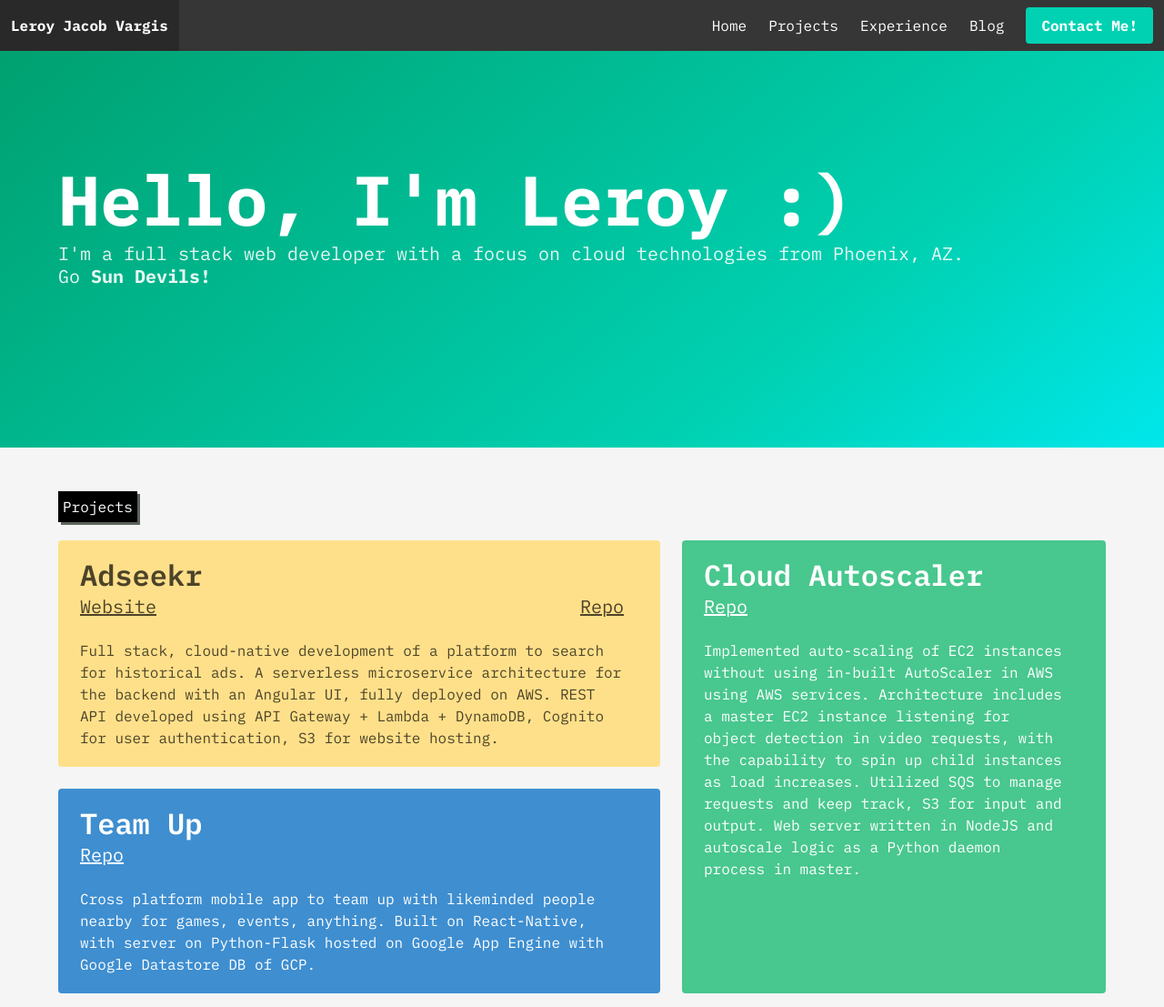
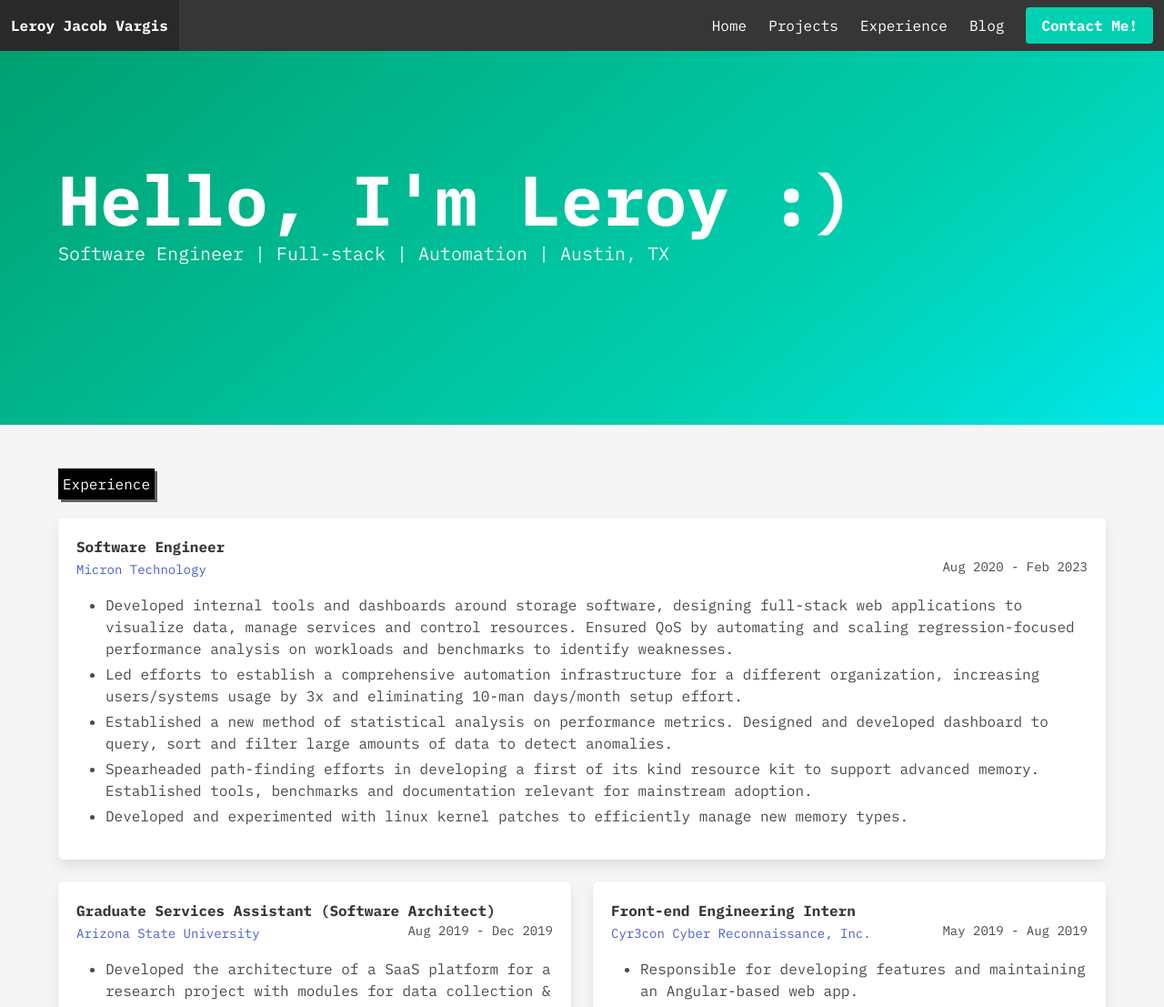
Before and after one commit to leroyjvargis/portfolio-new, a plain HTML site: page index.html in a window 1280 px wide. Shown: the top 1107 px of the page at 91% size. Drawn offline with nearby package versions, Linux system fonts and the light colour scheme.

Commit message:
2023 update

```diff
--- a/index.html
+++ b/index.html
@@ -70,65 +70,42 @@
             Hello, I'm Leroy :)
         </h1>
         <h2 class="subtitle">
-            I'm a full stack web developer with a focus on cloud technologies from Phoenix, AZ. <br>Go <b>Sun Devils!</b>
+            Software Engineer | Full-stack | Automation | Austin, TX
         </h2>
       </div>
     </div>
   </section>
 
-  <section class="section main-section" id="projects">
-    <div class="container">
-      <h3 class="section-heading">
-        Projects
-      </h3>
-      <div class="tile is-ancestor">
-        <div class="tile is-vertical is-7">
-          <div class="tile">
-            <div class="tile is-parent">
-              <article class="tile is-child notification is-warning">
-                <p class="title">Adseekr</p>
-                <p class="subtitle"><a target="_blank" href="https://adseekr.leroyjv.dev/">Website</a> <span style="float:right"><a target="_blank" href="https://github.com/leroyjvargis/adseekr-ui">Repo</a></span></p>
-                <p class="content">Full stack, cloud-native development of a platform to search for historical ads. A serverless microservice architecture for the backend with an Angular UI, fully deployed on AWS. REST API developed using API Gateway + Lambda + DynamoDB, Cognito for user authentication, S3 for website hosting. </p>
-              </article>
-            </div>
-          </div>
-          <div class="tile is-parent">
-            <article class="tile is-child notification is-info">
-              <p class="title">Team Up</p>
-              <p class="subtitle"><a target="_blank" href="https://github.com/leroyjvargis/teamUp-CSE546">Repo</a></p>
-              <p class="content">Cross platform mobile app to team up with likeminded people nearby for games, events, anything. Built on React-Native, with server on Python-Flask hosted on Google App Engine with Google Datastore DB of GCP. </p>
-            </article>
-          </div>
-        </div>
-        <div class="tile is-parent">
-          <article class="tile is-child notification is-success">
-            <p class="title">Cloud Autoscaler</p>
-            <p class="subtitle"><a target="_blank" href="https://github.com/leroyjvargis/cloud-autoscaler">Repo</a></p>
-            <div class="content">
-              <p>Implemented auto-scaling of EC2 instances without using in-built AutoScaler in AWS using AWS services. Architecture includes a master EC2 instance listening for object detection in video requests, with the capability to spin up child instances as load increases. Utilized SQS to manage requests and keep track, S3 for input and output. Web server written in NodeJS and autoscale logic as a Python daemon process in master.</p>
-            </div>
-          </article>
-        </div>
-      </div>
-      <div class="tile">
-        <article class="tile is-child notification is-danger">
-          <div class="content">
-            <p class="title">Gesture Recognition Android App</p>
-            <!-- <p class="subtitle">With even more content</p> -->
-            <div class="content">
-              <p>Android app to choose & preview among top 20 signs of American Sign Language, record user performed ASL sign and upload to cloud server where it performs gesture recognition to identify the performed sign. Native Android app, cloud server using TensorFlow to recognise gesture.</p>
-            </div>
-          </div>
-        </article>
-      </div>
-    </div>
-  </section>
-
-  <section class="section" id="exp">
+  <section class="section main-section" id="exp">
     <div class="container">
       <h3 class="section-heading">
         Experience
       </h3>
+      <div class="columns">
+        <div class="column">
+          <div class="box">
+            <article class="media">
+              <div class="media-content">
+                <div class="content">
+                  <p>
+                    <strong>Software Engineer</strong> <br>
+                    <small><a href="http://micron.com/" target="_blank">Micron Technology</a></small>
+                    <small style="float:right;">Aug 2020 - Feb 2023</small>
+                    <br>
+                    <ul>
+                      <li>Developed internal tools and dashboards around storage software, designing full-stack web applications to visualize data, manage services and control resources. Ensured QoS by automating and scaling regression-focused performance analysis on workloads and benchmarks to identify weaknesses.</li>
+                      <li>Led efforts to establish a comprehensive automation infrastructure for a different organization, increasing users/systems usage by 3x and eliminating 10-man days/month setup effort.</li>
+                      <li>Established a new method of statistical analysis on performance metrics. Designed and developed dashboard to query, sort and filter large amounts of data to detect anomalies.</li>
+                      <li>Spearheaded path-finding efforts in developing a first of its kind resource kit to support advanced memory. Established tools, benchmarks and documentation relevant for mainstream adoption.</li>
+                      <li>Developed and experimented with linux kernel patches to efficiently manage new memory types.</li>
+                    </ul>
+                  </p>
+                </div>
+              </div>
+            </article>
+          </div>
+        </div>
+      </div>
       <div class="columns">
         <div class="column">
           <div class="box">
@@ -208,6 +185,55 @@
       </div>
     </div>
   </section>
+
+  <section class="section" id="projects">
+    <div class="container">
+      <h3 class="section-heading">
+        Projects
+      </h3>
+      <div class="tile is-ancestor">
+        <div class="tile is-vertical is-7">
+          <div class="tile">
+            <div class="tile is-parent">
+              <article class="tile is-child notification is-warning">
+                <p class="title">Adseekr</p>
+                <p class="subtitle"><a target="_blank" href="https://adseekr.leroyjv.dev/">Website</a> <span style="float:right"><a target="_blank" href="https://github.com/leroyjvargis/adseekr-ui">Repo</a></span></p>
+                <p class="content">Full stack, cloud-native development of a platform to search for historical ads. A serverless microservice architecture for the backend with an Angular UI, fully deployed on AWS. REST API developed using API Gateway + Lambda + DynamoDB, Cognito for user authentication, S3 for website hosting. </p>
+              </article>
+            </div>
+          </div>
+          <div class="tile is-parent">
+            <article class="tile is-child notification is-info">
+              <p class="title">Team Up</p>
+              <p class="subtitle"><a target="_blank" href="https://github.com/leroyjvargis/teamUp-CSE546">Repo</a></p>
+              <p class="content">Cross platform mobile app to team up with likeminded people nearby for games, events, anything. Built on React-Native, with server on Python-Flask hosted on Google App Engine with Google Datastore DB of GCP. </p>
+            </article>
+          </div>
+        </div>
+        <div class="tile is-parent">
+          <article class="tile is-child notification is-success">
+            <p class="title">Cloud Autoscaler</p>
+            <p class="subtitle"><a target="_blank" href="https://github.com/leroyjvargis/cloud-autoscaler">Repo</a></p>
+            <div class="content">
+              <p>Implemented auto-scaling of EC2 instances without using in-built AutoScaler in AWS using AWS services. Architecture includes a master EC2 instance listening for object detection in video requests, with the capability to spin up child instances as load increases. Utilized SQS to manage requests and keep track, S3 for input and output. Web server written in NodeJS and autoscale logic as a Python daemon process in master.</p>
+            </div>
+          </article>
+        </div>
+      </div>
+      <div class="tile">
+        <article class="tile is-child notification is-danger">
+          <div class="content">
+            <p class="title">Gesture Recognition Android App</p>
+            <!-- <p class="subtitle">With even more content</p> -->
+            <div class="content">
+              <p>Android app to choose & preview among top 20 signs of American Sign Language, record user performed ASL sign and upload to cloud server where it performs gesture recognition to identify the performed sign. Native Android app, cloud server using TensorFlow to recognise gesture.</p>
+            </div>
+          </div>
+        </article>
+      </div>
+    </div>
+  </section>
+
 
   <section class="section main-section" id="blog">
     <div class="container">
```
